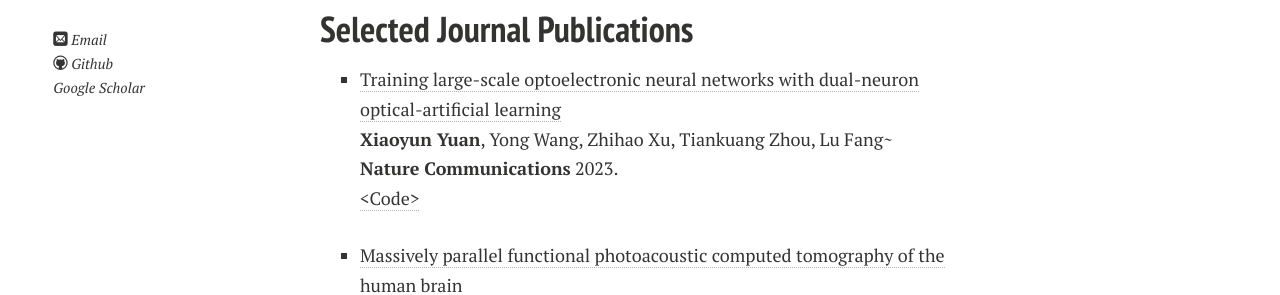
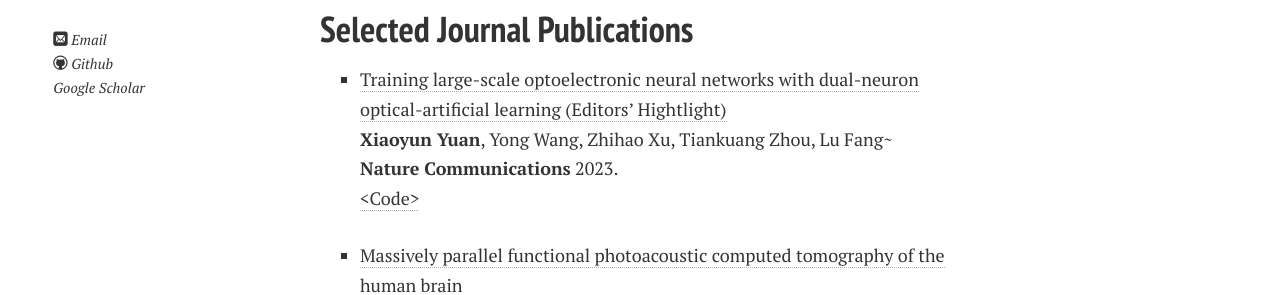
Before and after one commit to yuanxy92/yuanxy92.github.io, a Jekyll site: the page built from publications.md, in a window 1280 px wide. Shown: the part 210-505 px from the top of the page. Built offline with Jekyll 4.4.1, drawn with Linux system fonts in a browser that asks for light colours; nearby versions of some CDN libraries; comment, search, counter and statistics services are not loaded; a style sheet for code colours, icons or effects is not loaded.

Commit message:
Update publications.md

```diff
--- a/publications.md
+++ b/publications.md
@@ -10,7 +10,7 @@
 
 ## Selected Journal Publications
 
-- [Training large-scale optoelectronic neural networks with dual-neuron optical-artificial learning](https://www.nature.com/articles/s41467-023-42984-y)<br>**Xiaoyun Yuan**, Yong Wang, Zhihao Xu, Tiankuang Zhou, Lu Fang~<br> **Nature Communications** 2023.<br>[\<Code\>](https://github.com/yuanxy92/DANTE)
+- [Training large-scale optoelectronic neural networks with dual-neuron optical-artificial learning (Editors' Hightlight)](https://www.nature.com/articles/s41467-023-42984-y)<br>**Xiaoyun Yuan**, Yong Wang, Zhihao Xu, Tiankuang Zhou, Lu Fang~<br> **Nature Communications** 2023.<br>[\<Code\>](https://github.com/yuanxy92/DANTE)
 
 - [Massively parallel functional photoacoustic computed tomography of the human brain](https://www.nature.com/articles/s41551-021-00735-8)<br>Shuai Na†, Jonathan J. Russin†, Li Lin†, **Xiaoyun Yuan†**, Peng Hu, Kay B. Jann, Lirong Yan, Konstantin Maslov, Junhui Shi, Danny J. Wang, Charles Y. Liu~, Lihong V. Wang~<br> **Nature Biomedical Engineering** 2022.
 
```
